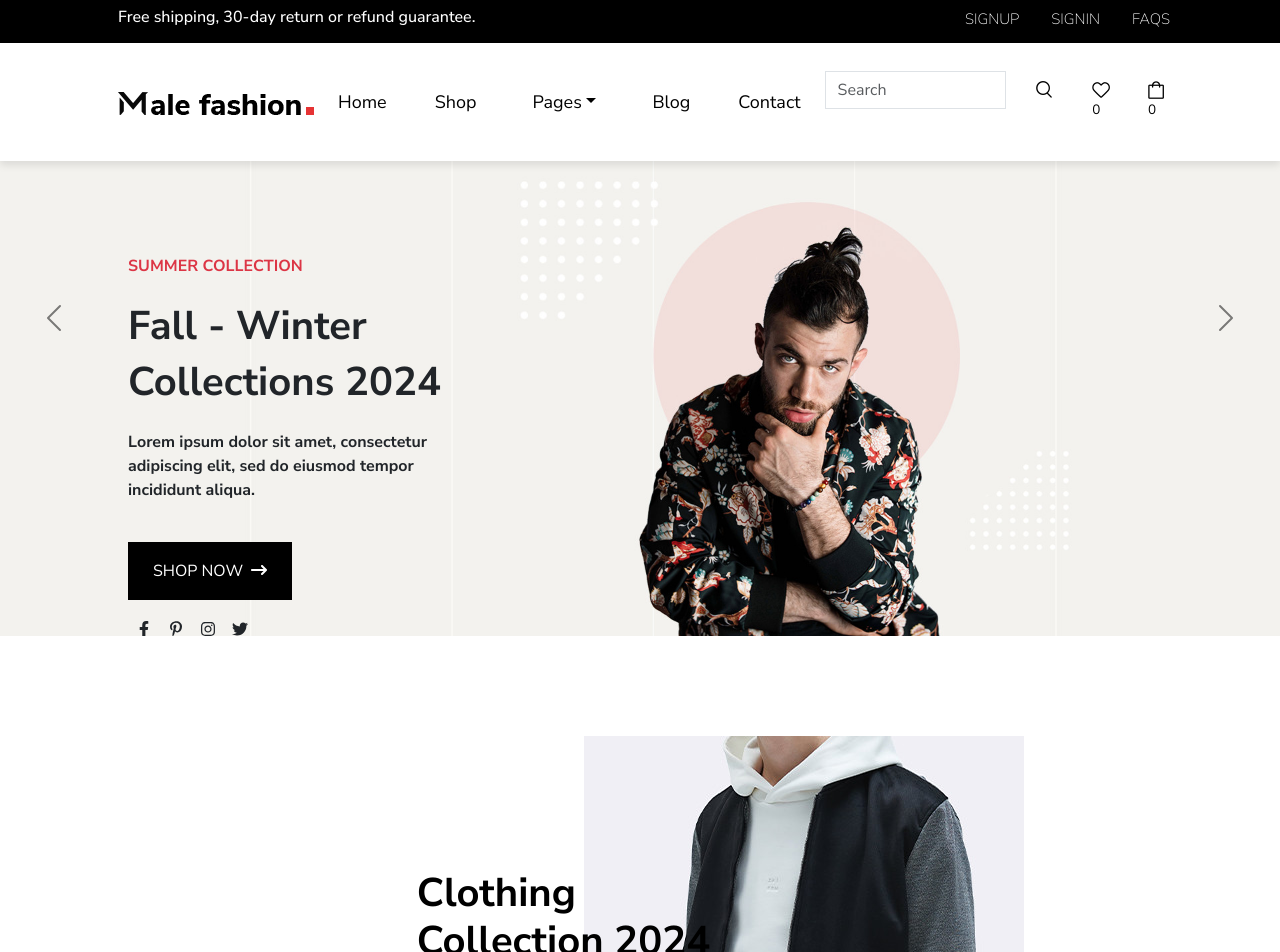
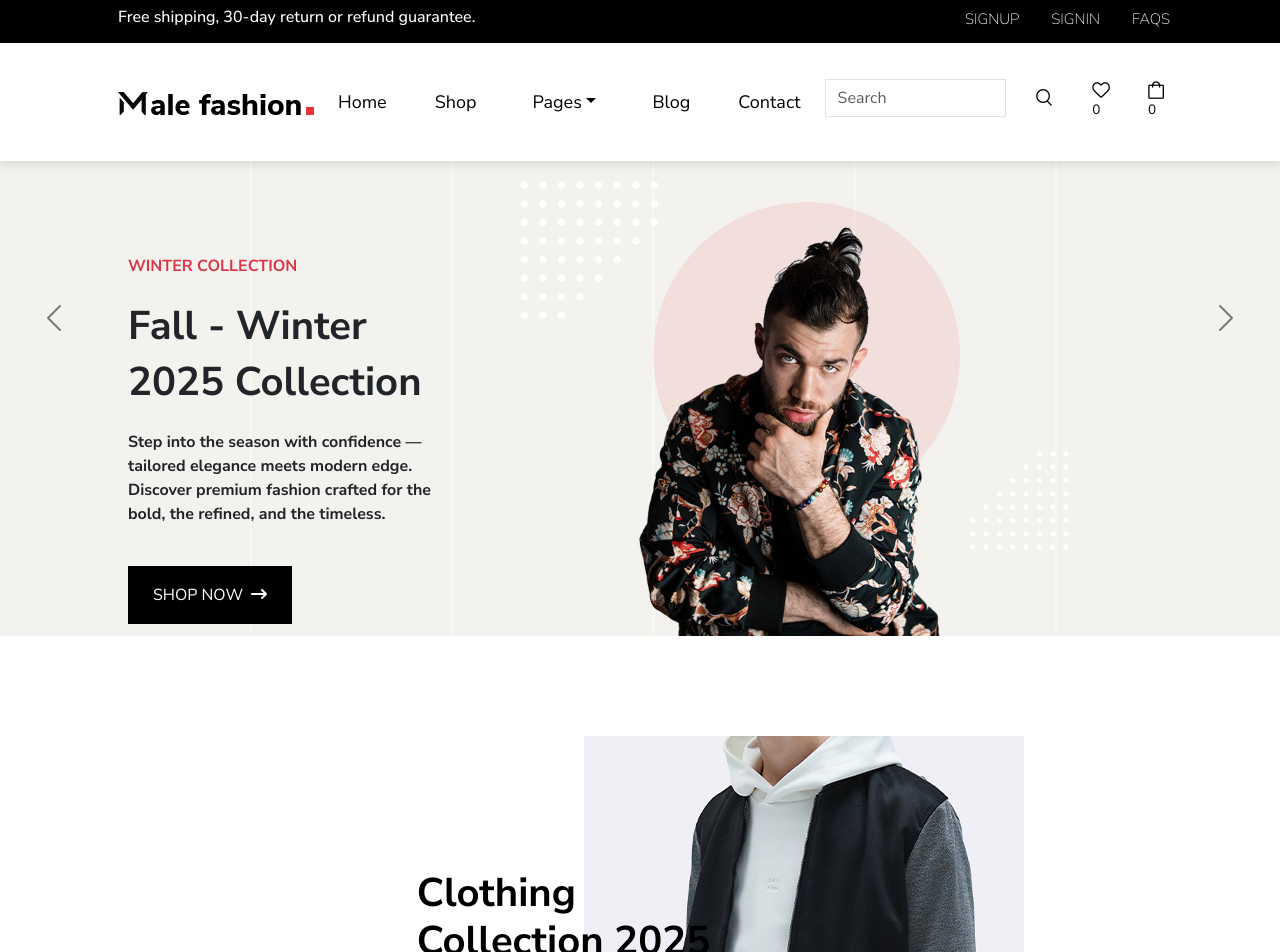
Before and after one commit to aniket-patil7075/Male-Fashion, a React (Vite) app in the folder Shopping/: page / in a window 1280 px wide. Shown: the top 952 px of the page. Built offline with nearby package versions, Linux system fonts and the light colour scheme; no server answers.

Commit message:
small changes

```diff
--- a/Shopping/src/assets/Collections.jsx
+++ b/Shopping/src/assets/Collections.jsx
@@ -14,7 +14,7 @@ function Collections() {
         <Row className="">
         <Col sm={12} md={12} lg={7} >
             <div className="banner1-text ">
-              <h1 className="fw-bold">Clothing Collection 2024</h1>
+              <h1 className="fw-bold">Clothing Collection 2025</h1>
               <p className="banner-p" onClick={() => navigate('/Shop')}>SHOP NOW</p>
             </div>
             <div className="d-flex flex-row-reverse">
@@ -40,7 +40,7 @@ function Collections() {
 
           <Col lg={6} md={12} className="banner3-col text-start">
             <div className="banner3-text">
-              <h1 className="fw-bold">Shoes Spring 2024</h1>
+              <h1 className="fw-bold">Shoes Spring 2025</h1>
               <p className="banner-p" onClick={() => navigate('/Shop')}>SHOP NOW</p>
             </div>
             <div className="d-flex flex-row-reverse">
--- a/Shopping/src/assets/Header.jsx
+++ b/Shopping/src/assets/Header.jsx
@@ -125,7 +125,7 @@ function Header() {
 
               </Nav>
 
-              <Nav className="ms-auto">
+              <Nav className="ms-auto ">
               <Searchinput />
                 {/* <Nav.Link as={Link} to="/" className="px-3">
                   <img src="/search.png" alt="search" />
--- a/Shopping/src/assets/Hero.jsx
+++ b/Shopping/src/assets/Hero.jsx
@@ -25,34 +25,35 @@ function Hero() {
           <img src="/hero-1.jpg" alt="Hero1" className="caraImg w-100" />
 
           <div className="caraText w-25">
-            <p className="text-danger fw-bold">SUMMER COLLECTION</p>
-            <h1 className="text-dark fw-bold mt-4">Fall - Winter </h1>
-            <h1 className="text-dark fw-bold">Collections 2024</h1>
+            <p className="text-danger fw-bold">WINTER COLLECTION</p>
+            <h1 className="text-dark fw-bold mt-4">Fall - Winter</h1>
+            <h1 className="text-dark fw-bold">2025 Collection</h1>
             <p className="text-dark fw-bold mt-4">
-              Lorem ipsum dolor sit amet, consectetur adipiscing elit, sed do
-              eiusmod tempor incididunt aliqua.
+              Step into the season with confidence — tailored elegance meets modern edge.
+              Discover premium fashion crafted for the bold, the refined, and the timeless.
             </p>
+
             <Button variant="dark" className="heroButton mt-4 px-4 py-3" onClick={() => navigate('/Shop')}>
               SHOP NOW <FaArrowRightLong className="heroArrow ms-1" />
             </Button>
-            <div className="mt-3"><FaFacebookF className="mx-2"/><FaPinterestP className="mx-2" /><FaInstagram className="mx-2" /><FaTwitter className="mx-2" /></div>
+            <div className="mt-3"><FaFacebookF className="mx-2" /><FaPinterestP className="mx-2" /><FaInstagram className="mx-2" /><FaTwitter className="mx-2" /></div>
           </div>
         </Carousel.Item>
         <Carousel.Item>
           <img src="/hero-2.jpg" alt="Hero2" className="caraImg w-100" />
 
           <div className="caraText w-25">
-            <p className="text-danger fw-bold">SUMMER COLLECTION</p>
-            <h1 className="text-dark fw-bold mt-4">Fall - Winter </h1>
-            <h1 className="text-dark fw-bold">Collections 2024</h1>
+            <p className="text-danger fw-bold">WINTER COLLECTION</p>
+            <h1 className="text-dark fw-bold mt-4">Fall - Winter</h1>
+            <h1 className="text-dark fw-bold">2025 Collection</h1>
             <p className="text-dark fw-bold mt-4">
-              Lorem ipsum dolor sit amet, consectetur adipiscing elit, sed do
-              eiusmod tempor incididunt aliqua.
+              Step into the season with confidence — tailored elegance meets modern edge.
+              Discover premium fashion crafted for the bold, the refined, and the timeless.
             </p>
             <Button variant="dark" className="heroButton mt-4  px-4 py-3" onClick={() => navigate('/Shop')}>
               SHOP NOW <FaArrowRightLong className="heroArrow ms-1" />
             </Button>
-            <div className="mt-3"><FaFacebookF className="mx-2"/><FaPinterestP className="mx-2" /><FaInstagram className="mx-2" /><FaTwitter className="mx-2" /></div>
+            <div className="mt-3"><FaFacebookF className="mx-2" /><FaPinterestP className="mx-2" /><FaInstagram className="mx-2" /><FaTwitter className="mx-2" /></div>
           </div>
         </Carousel.Item>
       </Carousel>
--- a/Shopping/src/assets/Searchinput.jsx
+++ b/Shopping/src/assets/Searchinput.jsx
@@ -9,20 +9,19 @@ function Searchinput() {
   useEffect(() => {
     window.scrollTo(0, 0);
   }, []);
-    const [values,setValues]=useSearch()
-    const navigate=useNavigate()
-    function handleSubmit(e)
-    {
+  const [values, setValues] = useSearch()
+  const navigate = useNavigate()
+  function handleSubmit(e) {
     e.preventDefault()
-        fetch(`https://male-fashion-pj3d.onrender.com/api/product/search/${values.keyword}`).then((res1)=>{
-            res1.json().then((res2)=>{
-                setValues({...values,result:res2})
+    fetch(`https://male-fashion-pj3d.onrender.com/api/product/search/${values.keyword}`).then((res1) => {
+      res1.json().then((res2) => {
+        setValues({ ...values, result: res2 })
         navigate('/Search')
       })
     })
   }
   return (
-    <div>
+    <div className='mt-2'>
       <Form onSubmit={handleSubmit}>
         <Row>
           <Col xs="auto" className='d-flex'>
@@ -31,7 +30,7 @@ function Searchinput() {
               placeholder="Search"
               value={values.keyword}
               className=" mr-sm-2 mt-1 rounded-0"
-              onChange={(e)=>setValues({...values,keyword:e.target.value})}
+              onChange={(e) => setValues({ ...values, keyword: e.target.value })}
             />
             <button type="submit" className="bg-white border-0 ms-4 pe-4">
               <img src="/search.png" alt="search" />
```
Lines whose indentation alone changed are shown as unchanged.
